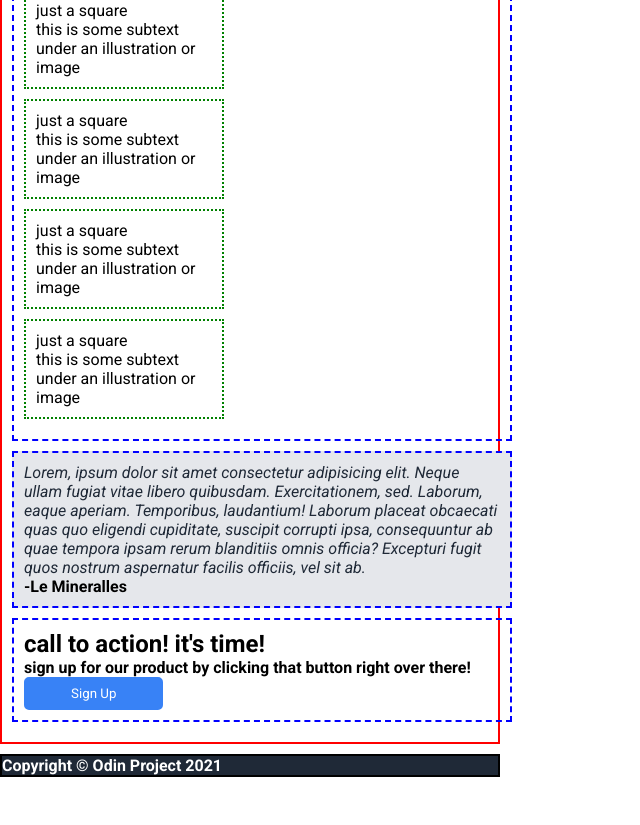
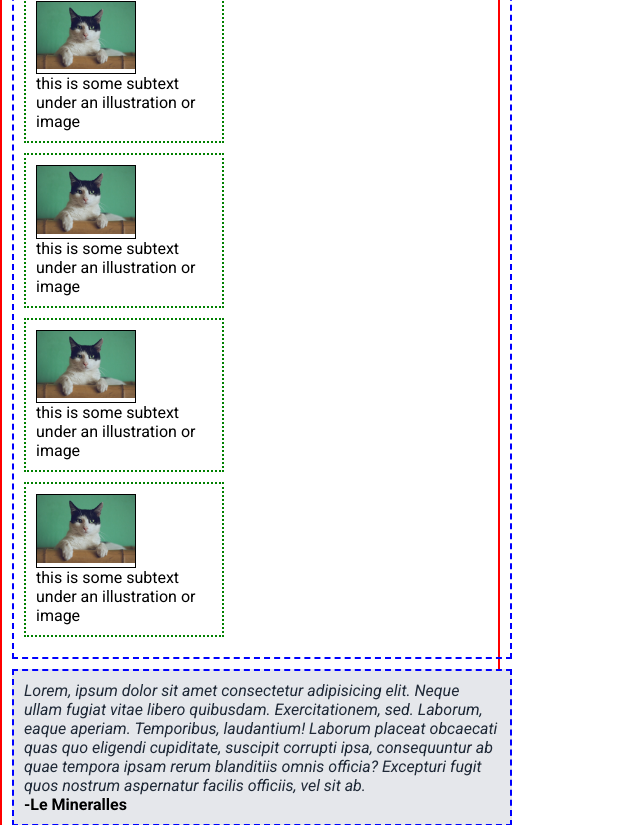
Before and after one commit to Varbris/landing-page-ex, a plain HTML site: page index.html in a window 1280 px wide. Shown: the part 458-1283 px from the top of the page, without its empty margins (0-640 px from the left). Before the commit the page ends 1235 px from the top, so only its background shows below. Drawn offline with Linux system fonts and the light colour scheme.

Commit message:
Add css rules to img and card container
makes the image size fit to its container
using max-width and max-height on the img type
selector. after that we can specify the container
size.

```diff
--- a/index.html
+++ b/index.html
@@ -38,21 +38,38 @@
         <h1 class="h-info">Some Random information</h1>
         <div class="container">
           <div class="card">
-            <div class="card-square">just a square</div>
+            <div class="card-square">
+              <img src="img/img1.jpg" alt="">
+            </div>
+           <div class="card-body">
             <p>this is some subtext under an illustration or image</p>
+           </div>
           </div>
           <div class="card">
-            <div class="card-square">just a square</div>
+            <div class="card-square">
+              <img src="img/img1.jpg" alt="">
+            </div>
+           <div class="card-body">
             <p>this is some subtext under an illustration or image</p>
+           </div>
           </div>
           <div class="card">
-            <div class="card-square">just a square</div>
+            <div class="card-square">
+              <img src="img/img1.jpg" alt="">
+            </div>
+           <div class="card-body">
             <p>this is some subtext under an illustration or image</p>
+           </div>
           </div>
           <div class="card">
-            <div class="card-square">just a square</div>
+            <div class="card-square">
+              <img src="img/img1.jpg" alt="">
+            </div>
+           <div class="card-body">
             <p>this is some subtext under an illustration or image</p>
+           </div>
           </div>
+
         </div>
       </section>
       <!-- section 3 quote-->
--- a/style.css
+++ b/style.css
@@ -69,6 +69,16 @@ main section {
   font-weight: 900;
 }
 
+.card .card-square {
+  border: 1px solid black;
+  width: 100px;
+  height: auto;
+}
+.card .card-square img {
+  max-width: 100%;
+  max-height: 100%;
+}
+
 .quote {
   background-color: #e5e7eb;
 }
```
Also changed, not shown: img/img1.jpg (added).
